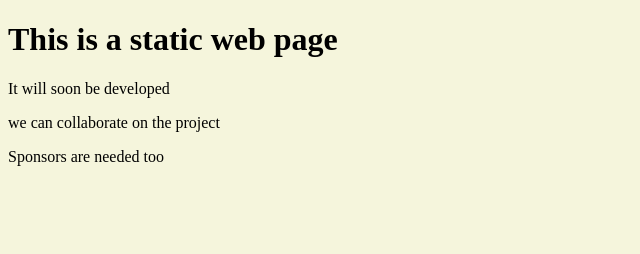
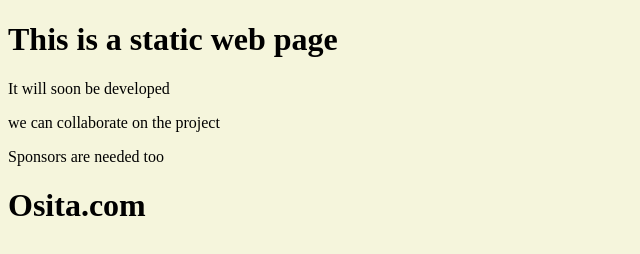
Before and after one commit to oosyta/code-script, a plain HTML site: page index.html in a window 1280 px wide. Shown: the whole page, without its empty margins (0-640 px from the left). Drawn offline with Linux system fonts and the light colour scheme.

Commit message:
addded a company name

```diff
--- a/index.html
+++ b/index.html
@@ -14,5 +14,6 @@
     <p>It will soon be developed</p>
     <p> we can collaborate on the project</p>
     <p> Sponsors are needed too </p>
+    <h1> Osita.com </p>
 </body>
 </html>
```
